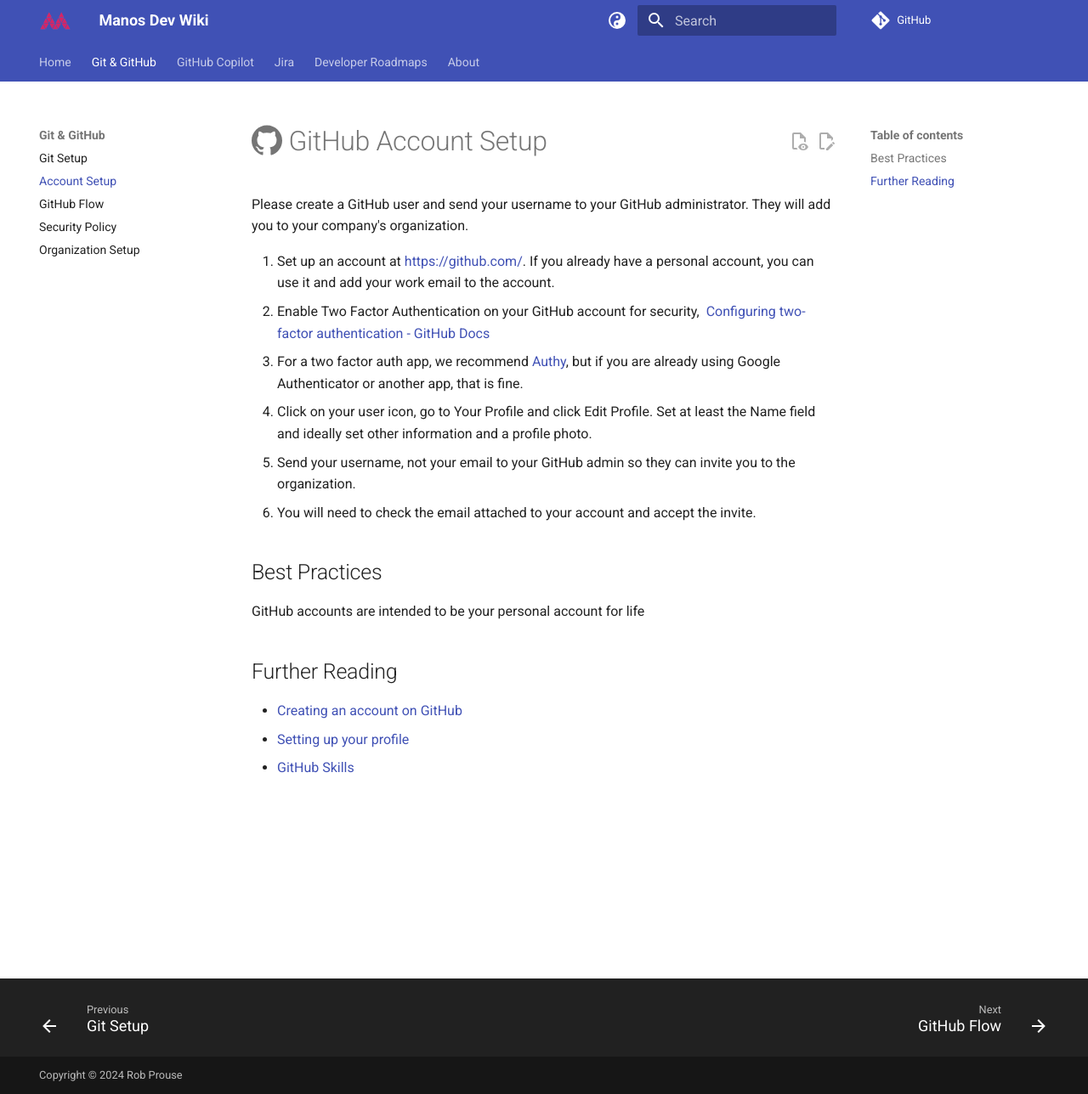
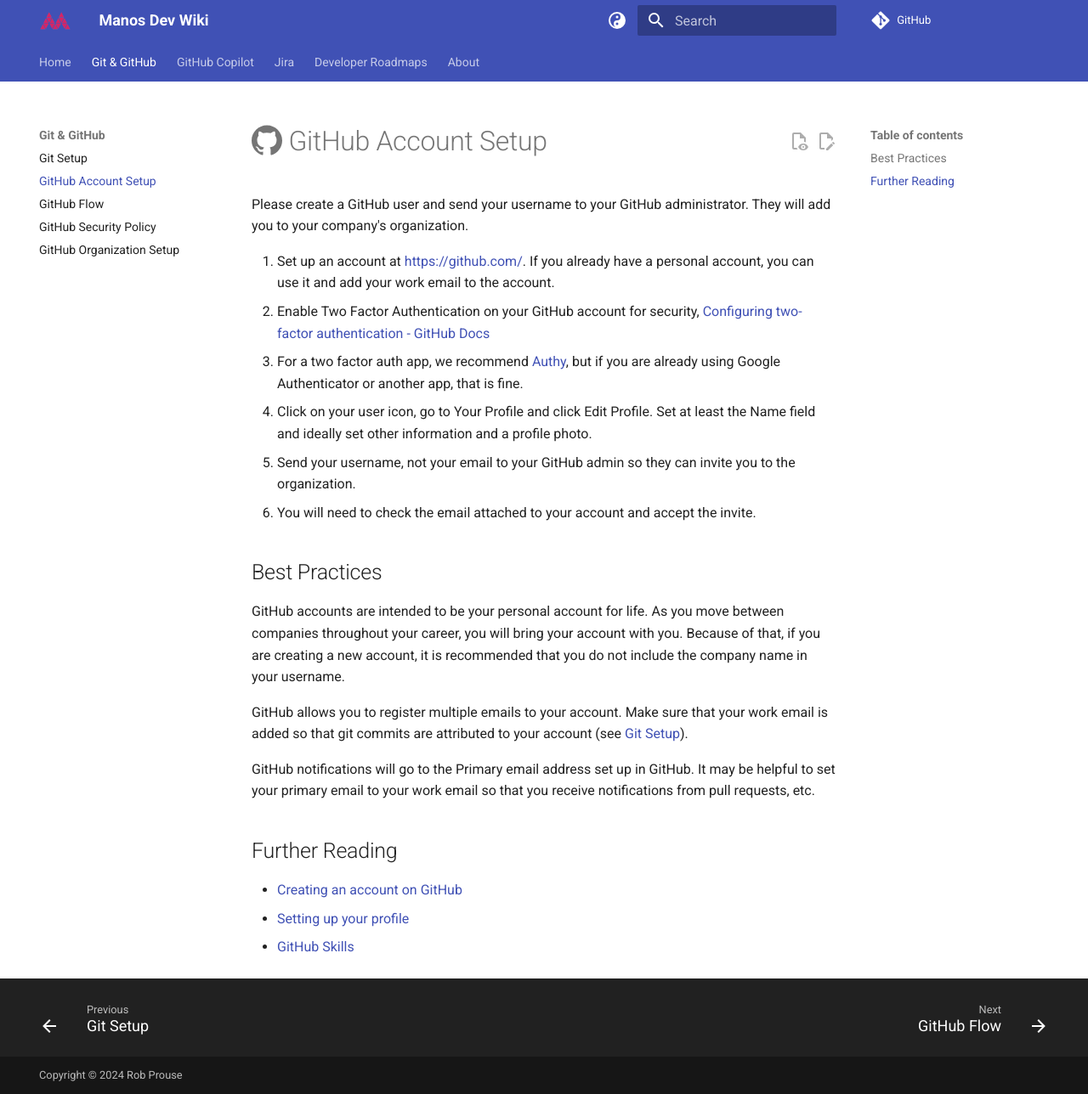
Before and after one commit to rprouse/devwiki, an MkDocs documentation site: the page built from docs/github/account-setup.md, in a window 1280 px wide and 1288 px high. Shown: the whole window at 85% size. Built offline with MkDocs 1.6.1 and Material for MkDocs 9.7.7, drawn with Linux system fonts in a browser that asks for light colours; comment, search, counter and statistics services are not loaded.

Commit message:
Add GitHub account best practices

```diff
--- a/docs/github/account-setup.md
+++ b/docs/github/account-setup.md
@@ -17,7 +17,18 @@
 
 ## Best Practices
 
-GitHub accounts are intended to be your personal account for life
+GitHub accounts are intended to be your personal account for life. As you move
+between companies throughout your career, you will bring your account with you.
+Because of that, if you are creating a new account, it is recommended that you
+do not include the company name in your username.
+
+GitHub allows you to register multiple emails to your account. Make sure that
+your work email is added so that git commits are attributed to your account (see
+[Git Setup](git-setup.md)).
+
+GitHub notifications will go to the Primary email address set up in GitHub. It
+may be helpful to set your primary email to your work email so that you receive
+notifications from pull requests, etc.
 
 ## Further Reading
 
--- a/mkdocs.yml
+++ b/mkdocs.yml
@@ -101,10 +101,10 @@
   - Home: index.md
   - Git & GitHub:
     - Git Setup: github/git-setup.md
-    - Account Setup: github/account-setup.md
+    - GitHub Account Setup: github/account-setup.md
     - GitHub Flow: github/github-flow.md
-    - Security Policy: github/security-policy.md
-    - Organization Setup: github/organization-setup.md
+    - GitHub Security Policy: github/security-policy.md
+    - GitHub Organization Setup: github/organization-setup.md
   - GitHub Copilot:
     - Overview: github-copilot/overview.md
     - VS Code: github-copilot/vscode.md
```
